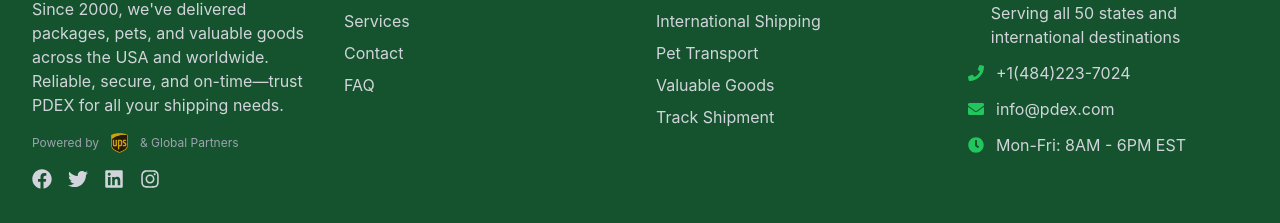
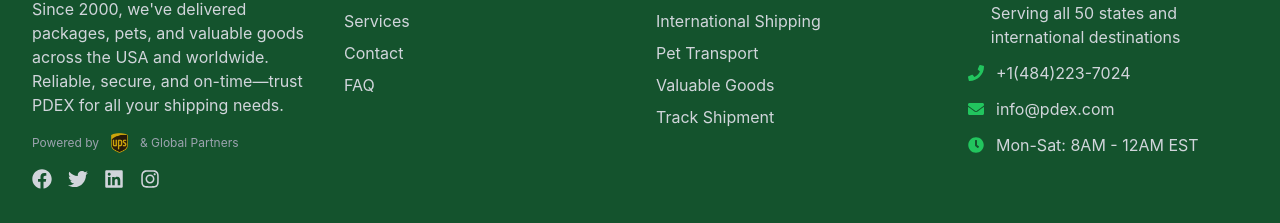
Before and after one commit to Boominati-Dayo/package-delivery-express, a Next.js app: page / in a window 1280 px wide. Shown: the part 4340-4563 px from the top of the page. Built offline with nearby package versions, Linux system fonts and the light colour scheme; no server answers.

Commit message:
Update business hours: Mon-Sat 8AM-12AM EST

```diff
--- a/src/components/Footer.tsx
+++ b/src/components/Footer.tsx
@@ -82,7 +82,7 @@ export default function Footer() {
               </div>
               <div className="flex items-center space-x-3">
                 <FaClock className="text-[#22c55e]" />
-                <span className="text-gray-300">Mon-Fri: 8AM - 6PM EST</span>
+                <span className="text-gray-300">Mon-Sat: 8AM - 12AM EST</span>
               </div>
             </div>
           </div>
```
